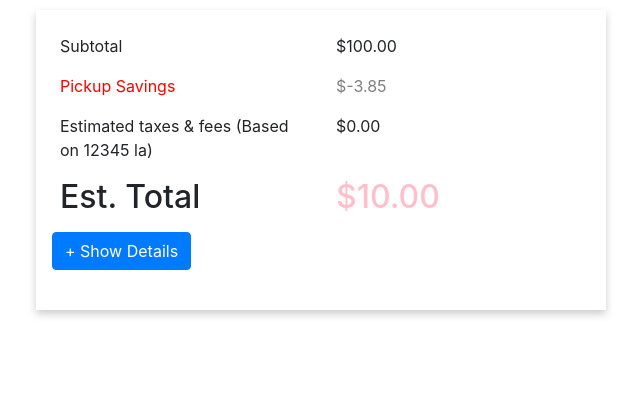
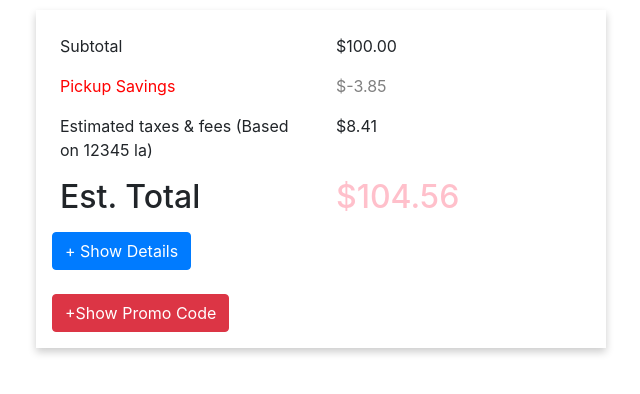
Before and after one commit to KhizerRehan/React-Shopping-Summary-Example, a React (Create React App) app: page / in a window 1280 px wide. Shown: the top 394 px of the page, without its empty margins (414-1054 px from the left). Built offline with nearby package versions, Linux system fonts and the light colour scheme.

Commit message:
cra-cart-app: used promo code disount component

```diff
--- a/src/App.js
+++ b/src/App.js
@@ -6,6 +6,7 @@ import TaxesFees from './components/TaxesFees/TaxesFees';
 import {Container, Row, Col} from 'react-bootstrap';
 import EstimatedTotal from './components/EstimatedTotal/EstimatedTotal';
 import ItemDetail from './components/ItemDetail/ItemDetail.jsx';
+import PromoCodeDiscount from './components/PromoCodeDiscount/PromoCodeDiscount';
 
 import './App.css';
 
@@ -21,6 +22,20 @@ class App extends Component {
         }
     }
 
+    componentDidMount() {
+        this.setState({
+            taxes:(this.state.total+this.state.pickupSavings)*0.0875
+        },
+        () => {
+           this.setState({
+            price:this.state.total+this.state.pickupSavings+this.state.taxes
+           },()=>{
+           console.log(this.state);
+           })
+        }
+        );
+    }
+
     render() {
         return (
             <Container className="container">
@@ -31,6 +46,7 @@ class App extends Component {
                         <TaxesFees taxes={this.state.taxes.toFixed(2)}/>
                         <EstimatedTotal price={this.state.price.toFixed(2)}/>
                         <ItemDetail {...this.state}/>
+                        <PromoCodeDiscount />
                     </Col>
                 </Row>
             </Container>
```
